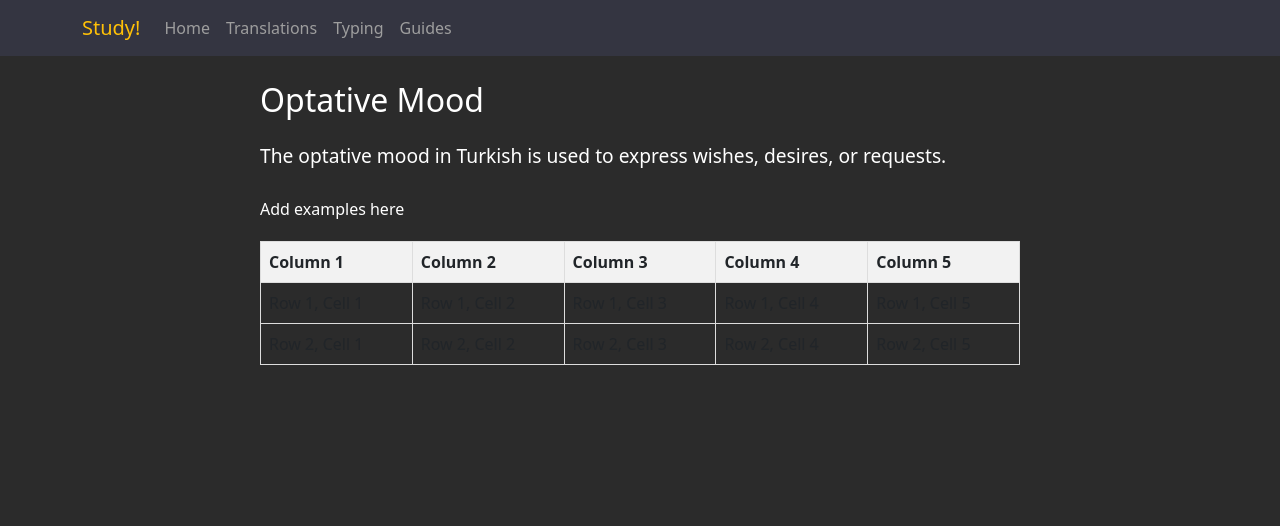
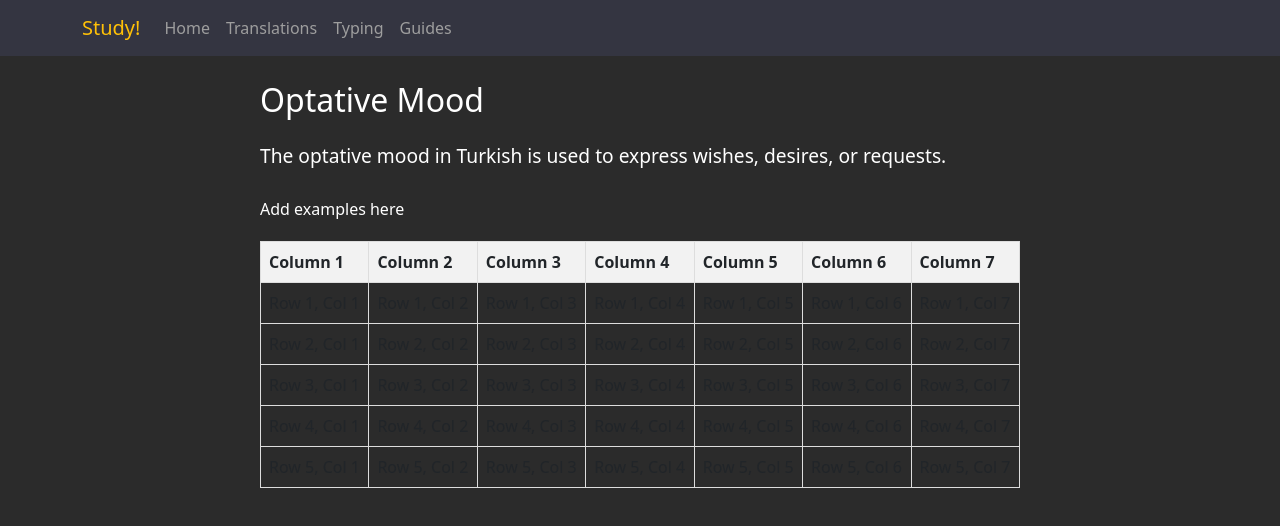
Before and after one commit to mtaylorhayden/translations-client, a React (Create React App) app: page /guide/1 in a window 1280 px wide. Shown: the top 526 px of the page. Built offline with nearby package versions, Linux system fonts and the light colour scheme.

Commit message:
Resolves issue #2 Create a guides page

```diff
--- a/src/Guides/Guide.jsx
+++ b/src/Guides/Guide.jsx
@@ -21,22 +21,55 @@ export const Guide = (props) => {
             <th>Column 3</th>
             <th>Column 4</th>
             <th>Column 5</th>
+            <th>Column 6</th>
+            <th>Column 7</th>
           </tr>
         </thead>
         <tbody>
           <tr>
-            <td>Row 1, Cell 1</td>
-            <td>Row 1, Cell 2</td>
-            <td>Row 1, Cell 3</td>
-            <td>Row 1, Cell 4</td>
-            <td>Row 1, Cell 5</td>
+            <td>Row 1, Col 1</td>
+            <td>Row 1, Col 2</td>
+            <td>Row 1, Col 3</td>
+            <td>Row 1, Col 4</td>
+            <td>Row 1, Col 5</td>
+            <td>Row 1, Col 6</td>
+            <td>Row 1, Col 7</td>
           </tr>
           <tr>
-            <td>Row 2, Cell 1</td>
-            <td>Row 2, Cell 2</td>
-            <td>Row 2, Cell 3</td>
-            <td>Row 2, Cell 4</td>
-            <td>Row 2, Cell 5</td>
+            <td>Row 2, Col 1</td>
+            <td>Row 2, Col 2</td>
+            <td>Row 2, Col 3</td>
+            <td>Row 2, Col 4</td>
+            <td>Row 2, Col 5</td>
+            <td>Row 2, Col 6</td>
+            <td>Row 2, Col 7</td>
+          </tr>
+          <tr>
+            <td>Row 3, Col 1</td>
+            <td>Row 3, Col 2</td>
+            <td>Row 3, Col 3</td>
+            <td>Row 3, Col 4</td>
+            <td>Row 3, Col 5</td>
+            <td>Row 3, Col 6</td>
+            <td>Row 3, Col 7</td>
+          </tr>
+          <tr>
+            <td>Row 4, Col 1</td>
+            <td>Row 4, Col 2</td>
+            <td>Row 4, Col 3</td>
+            <td>Row 4, Col 4</td>
+            <td>Row 4, Col 5</td>
+            <td>Row 4, Col 6</td>
+            <td>Row 4, Col 7</td>
+          </tr>
+          <tr>
+            <td>Row 5, Col 1</td>
+            <td>Row 5, Col 2</td>
+            <td>Row 5, Col 3</td>
+            <td>Row 5, Col 4</td>
+            <td>Row 5, Col 5</td>
+            <td>Row 5, Col 6</td>
+            <td>Row 5, Col 7</td>
           </tr>
         </tbody>
       </table>
```
